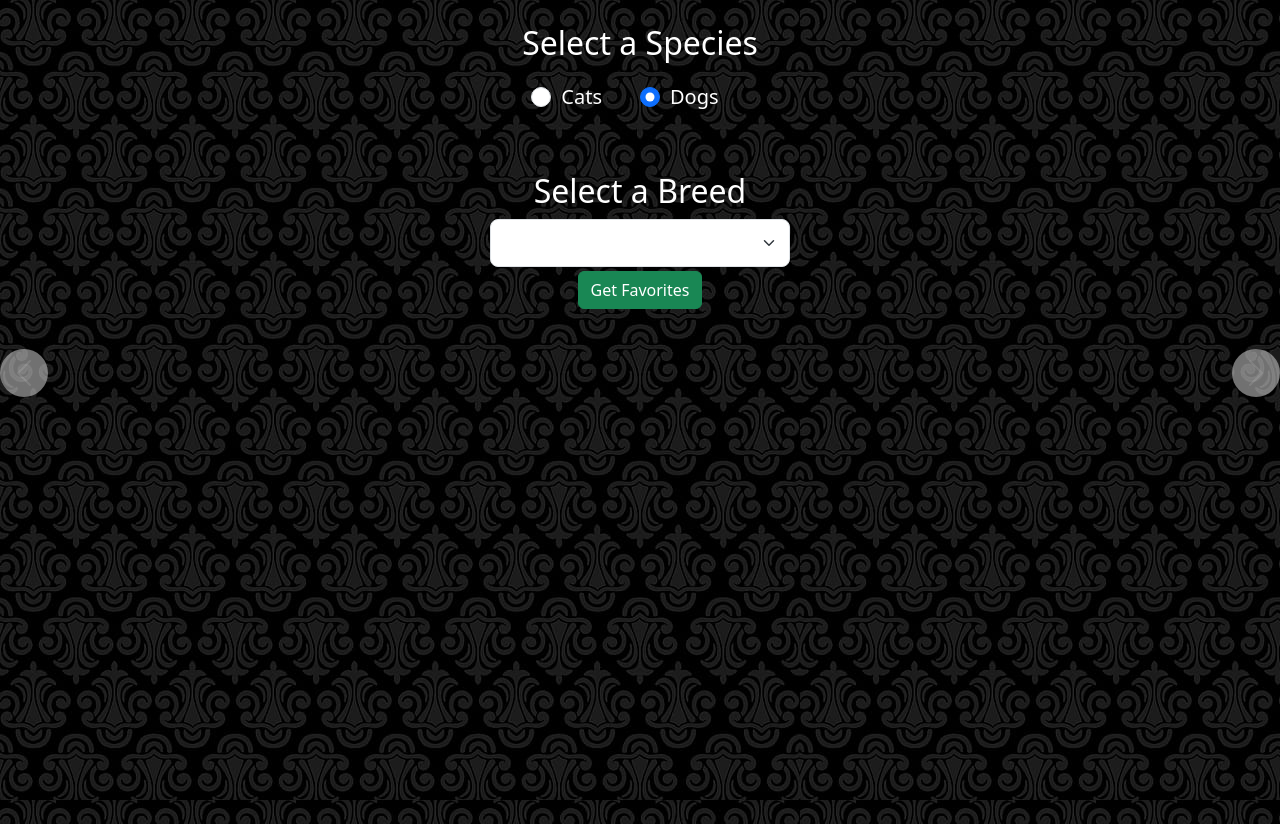
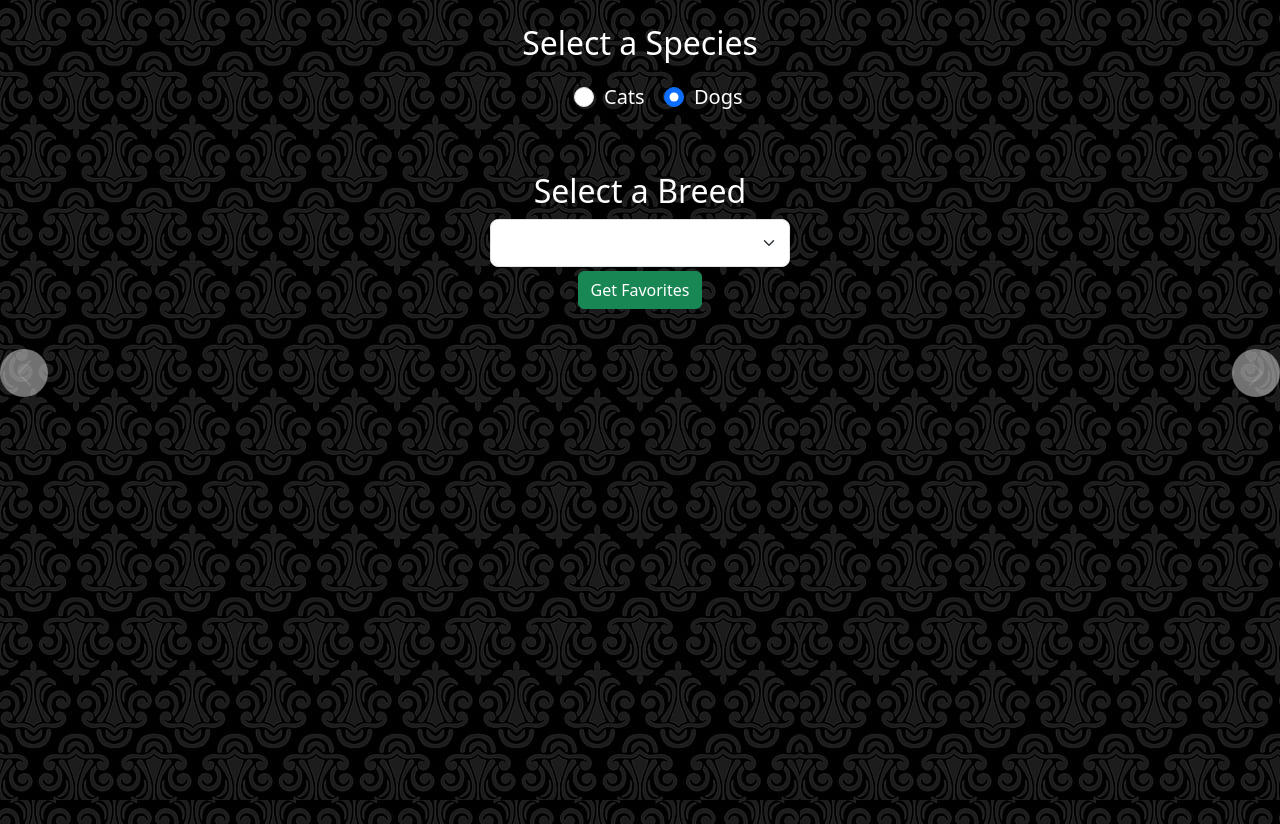
Before and after one commit to TylerErnst/SBA_308A-JavaScript-Web-Application, a plain HTML site: page index.html in a window 1280 px wide. Drawn offline with nearby package versions, Linux system fonts and the light colour scheme; no server answers.

Commit message:
modified radio button css

```diff
--- a/index.html
+++ b/index.html
@@ -37,7 +37,6 @@
     <!-- Select Species -->
     <h2 class="w-100 text-center mt-4">Select a Species</h2>
     <div class="form-group row" id="speciesSelect">
-      <p class="col-sm-5"></p>
       <div class="form-check form-select-lg my-1 mx-auto col-sm-1">
         <input class="form-check-input" type="radio" name="species" id="cat">
         <label class="form-check-label" for="cat">
@@ -50,7 +49,6 @@
           Dogs
         </label>
       </div>
-      <p class="col-sm-5"></p>
     </div>
 
 
--- a/styles.css
+++ b/styles.css
@@ -79,3 +79,10 @@ body {
     height: 17em;
   }
 }
+
+#speciesSelect {
+  margin-left: auto;
+  margin-right: auto;
+  width: 180px;
+  /* border: 5px solid wheat; */
+}
```
